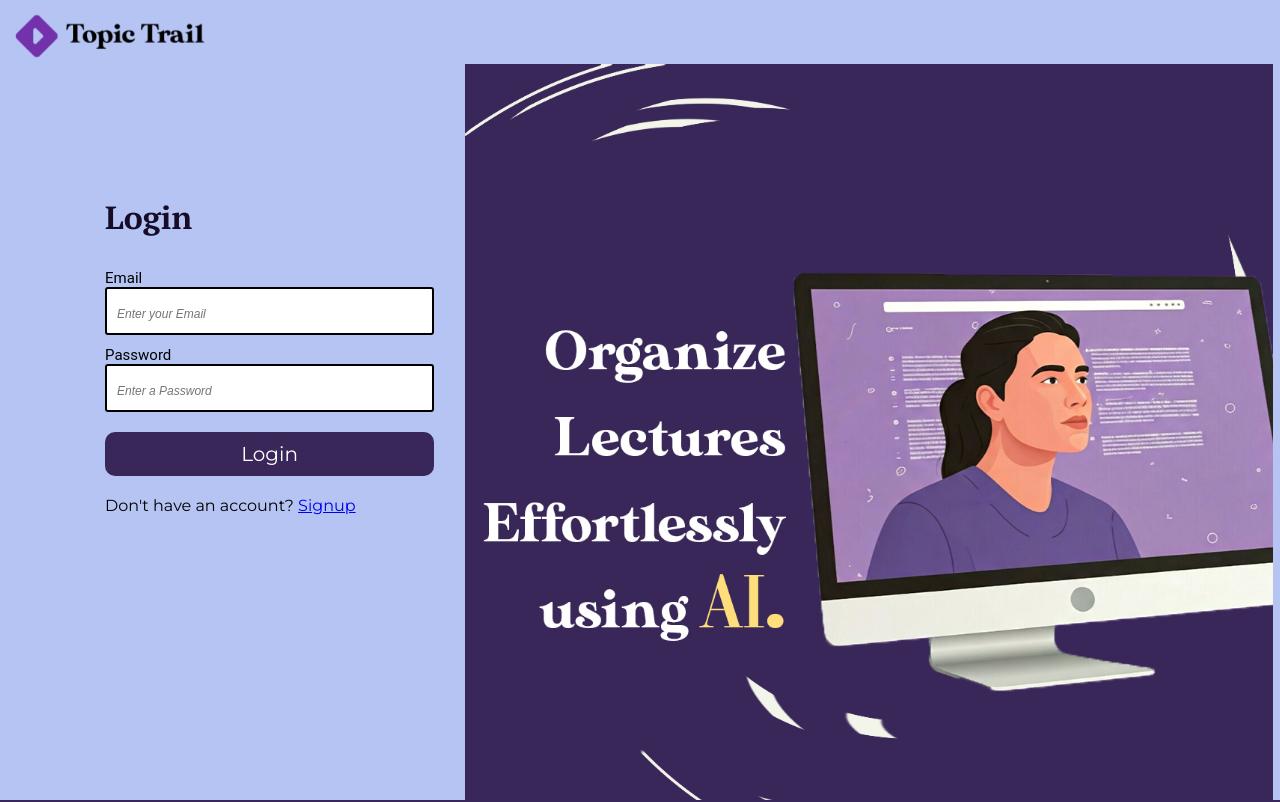
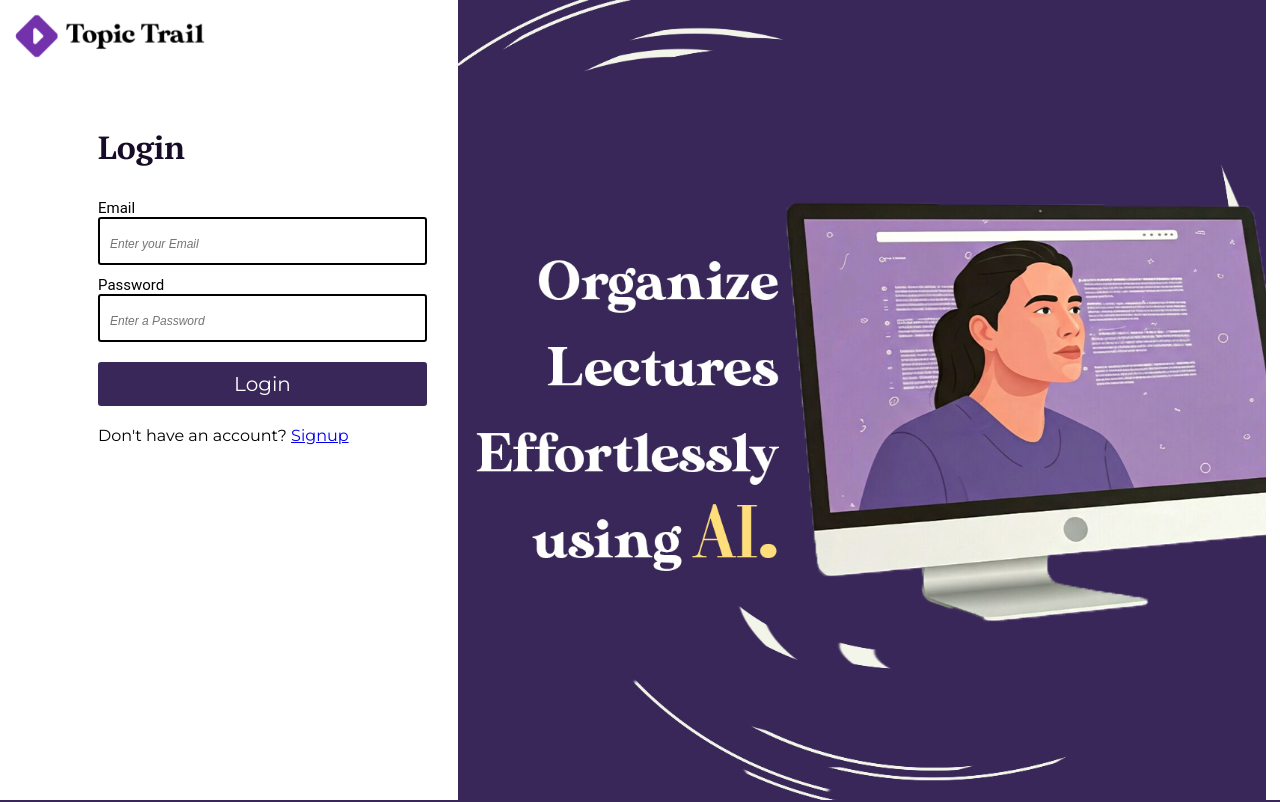
Before and after one commit to ojasharma/Topic_Trail, a React (Vite) app in the folder frontend/: page /login in a window 1280 px wide. Shown: the top 802 px of the page. Built offline with nearby package versions, Linux system fonts and the light colour scheme.

Commit message:
index css changed

```diff
--- a/frontend/src/index.css
+++ b/frontend/src/index.css
@@ -5,6 +5,7 @@
   padding: 0;
   box-sizing: border-box;
   font-family: Montserrat, sans-serif;
+  /* border: 1px solid red; */
 }
 
 label {
@@ -13,16 +14,20 @@ label {
 
 html,
 body{
-  background-color: #b5c4f2;
+  /* background-color: black; */
+
   height: 100%;
-  width: 100%
+  width: 100%;
+  margin: 0;
 }
 
 body{
   display: flex;
   justify-content: center;
-  align-items: center;
-  flex-direction: column;
+  align-items: flex-start;
+
+  /* flex-direction: column; */
+
 }
 
 .logo {
@@ -74,8 +79,16 @@ button{
   border: none;
   font-size: 20px;
   color: white;
-  border-radius: 10px;
+  border-radius: 3px;
   padding: 10px;
   cursor: pointer;
   margin: 10px 0;
 }
+
+
+
+@media(max-width: 579px){
+  body{
+    align-items: center;
+  }
+}
```
